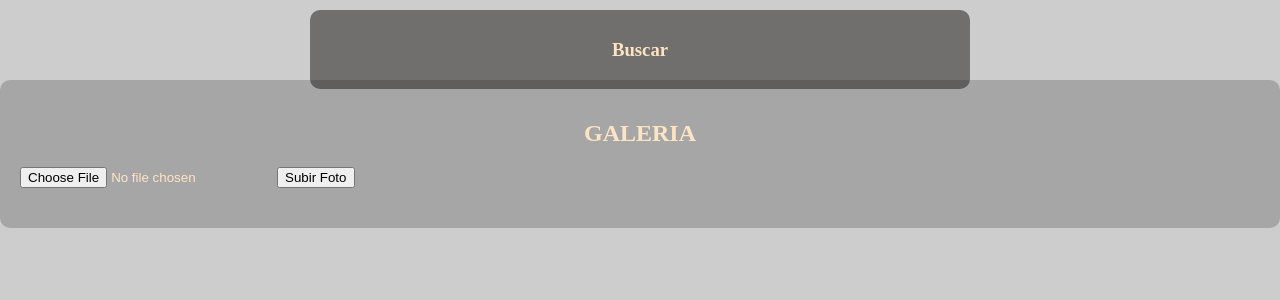
After one commit to Arturooiwnl/girlfriend, a PHP site: page /index.php in a window 1280 px wide. The commit adds this page. Shown: the top 300 px of the page. Run offline with PHP 8.4, Linux system fonts and the light colour scheme.

Commit message:
initial commit

```diff
--- /dev/null
+++ b/index.php
@@ -0,0 +1,42 @@
+<!DOCTYPE html>
+<html lang="en">
+<head>
+    <meta charset="UTF-8">
+    <meta name="viewport" content="width=device-width, initial-scale=1.0">
+    <link rel="stylesheet" href="styles.css">
+    <title>Subir Fotos</title>
+</head>
+<body>
+    <div class="buscador">
+        <h3>Buscar</h3>
+    </div>
+
+    <div class="contenedor">
+        <div class="galerias">
+            <h2>GALERIA</h2>
+        </div>
+
+        <!-- Formulario para subir fotos -->
+        <form action="subir_foto.php" method="POST" enctype="multipart/form-data">
+            <input type="file" name="foto" accept="image/*" required>
+            <button type="submit">Subir Foto</button>
+        </form>
+
+        <div class="seccion-fotos">
+            <?php
+            // Cargar las imágenes de la carpeta 'uploads'
+            $images = glob("uploads/*.{jpg,jpeg,png,gif}", GLOB_BRACE);
+            foreach ($images as $image) {
+                echo '<div class="foto">';
+                echo '<img src="'.$image.'" alt="Imagen subida" style="width: 100%; height: auto; border-radius: 10px;">';
+                echo '<form action="eliminar_foto.php" method="POST" style="display:inline;">';
+                echo '<input type="hidden" name="imagen" value="'.$image.'">';
+                echo '<button type="submit">Eliminar</button>';
+                echo '</form>';
+                echo '</div>';
+            }
+            ?>
+        </div>
+    </div>
+</body>
+</html>
--- /dev/null
+++ b/info.php
@@ -0,0 +1,3 @@
+<?php
+phpinfo();
+?>
--- a/styles.css
+++ b/styles.css
@@ -1,22 +1,52 @@
-@media (min-width: 430px) {
 body {
     color: bisque;
     background-color: rgba(70, 70, 70, 0.267);
+    margin: 0;
+    padding: 0;
+}
+
+.buscador {
+    background-color: rgba(41, 37, 37, 0.562);
+    border-radius: 10px;
+    text-align: center;
+    width: 50%;
+    margin: 0 auto;
+    position: fixed; /* Flotante */
+    top: 10px;
+    left: 0;
+    right: 0;
+    z-index: 1000;
+    padding: 10px;
 }
 
 .contenedor {
     display: block;
+    margin-top: 80px; /* Deja espacio para el buscador */
     border-radius: 10px;
-        height: 10rem;
     background-color: rgba(0, 0, 0, 0.192);
+    padding: 20px;
 }
 
-    .buscador {
-        background-color: rgba(0, 0, 0, 0.562);
+.galerias {
+    text-align: center;
+    margin-top: 20px;
+}
+
+.seccion-fotos {
+    display: flex;
+    flex-wrap: wrap;
+    justify-content: center;
+    margin-top: 20px;
+}
+
+.foto {
+    width: 150px;
+    height: 150px;
+    /* background-color: rgba(255, 255, 255, 0.1); */
     border-radius: 10px;
-        display: block;
-        text-align: center;
-        width: 50%;
-        margin: 0 auto;
+    margin: 10px;
+    display: flex;
+    align-items: center;
+    justify-content: center;
+    color: rgb(107, 61, 4);
 }
-}
```
Also changed, not shown: elimnar_foto.php (added, +25 -0 lines), index.html (deleted, +0 -21 lines), subir_foto.php (added, +22 -0 lines). Lines whose indentation alone changed are shown as unchanged.
